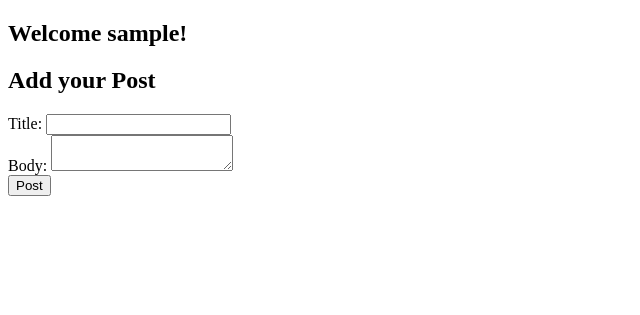
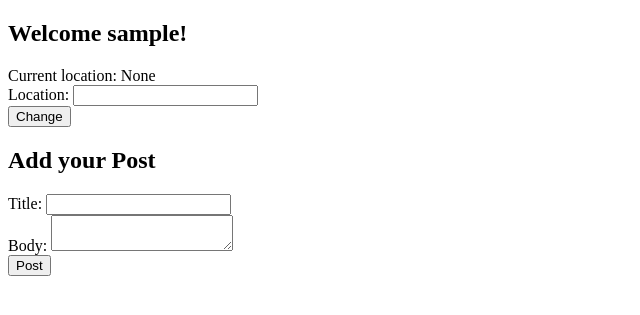
Before and after one commit to Nadtochii/post, a Django app: page / in a window 1280 px wide. Shown: the part 26-341 px from the top of the page, without its empty margins (0-640 px from the left). Run offline with Django 3.2, Linux system fonts and the light colour scheme; the visitor is signed in with stand-in values (Sample User, id 1); data comes from the database, SQL or seed files in the repository; data that the repository does not hold is empty; some libraries are stand-ins or nearby versions.

Commit message:
Add custom user field - location

```diff
--- a/mysite/post/models.py
+++ b/mysite/post/models.py
@@ -6,17 +6,18 @@ from django.db.models.signals import post_save
 from django.dispatch import receiver
 
 class Profile(models.Model):
-    user = models.ForeignKey(User, on_delete=models.CASCADE)
-    email_confirmed = models.BooleanField(default=False)
-    # bio = models.TextField(max_length=500, blank=True)
-    # location = models.CharField(max_length=30, blank=True)
-    # birth_date = models.DateField(null=True, blank=True)
+    user = models.OneToOneField(User, on_delete=models.CASCADE)
+    location = models.CharField(max_length=30, null=True, blank=True)
+    birth_date = models.DateField(null=True, blank=True)
 
-# @receiver(post_save, sender=User)
-# def update_user_profile(sender, instance, created, **kwargs):
-#     if created:
-#         Profile.objects.create(user=instance)
-#     instance.profile.save()
+@receiver(post_save, sender=User)
+def create_user_profile(sender, instance, created, **kwargs):
+    if created:
+        Profile.objects.create(user=instance)
+
+@receiver(post_save, sender=User)
+def save_user_profile(sender, instance, **kwargs):
+    instance.profile.save()
 
 class Blog(models.Model):
     title = models.CharField(max_length=100)
--- a/mysite/post/urls.py
+++ b/mysite/post/urls.py
@@ -10,4 +10,5 @@ urlpatterns = [
     url(r'^activate/(?P<uidb64>[0-9A-Za-z_\-]+)/(?P<token>[0-9A-Za-z]{1,13}-[0-9A-Za-z]{1,20})/$',
         views.activate, name='activate'),
     url(r'^create_post/$', views.create_post),
+    url(r'^update_user/$', views.update_user),
 ]
--- a/mysite/post/views.py
+++ b/mysite/post/views.py
@@ -10,14 +10,15 @@ from .tokens import account_activation_token
 from django.contrib.auth.models import User
 from django.core.mail import EmailMessage
 from django.contrib.auth.decorators import login_required
-from post.models import Blog
+from post.models import Blog, Profile
 from django.views.decorators.csrf import csrf_exempt
 import json
 
 @login_required
 def home(request):
     posts = Blog.objects.all().order_by('-posted')
-    return render(request, 'home.html', {'posts': posts})
+    user = Profile.objects.get(user_id=request.user.id)
+    return render(request, 'home.html', {'posts': posts, 'location': user.location})
 
 def signup(request):
     if request.method == 'POST':
@@ -83,3 +84,16 @@ def create_post(request):
             json.dumps({"nothing to see": "this isn't happening"}),
             content_type="application/json"
         )
+
+@csrf_exempt
+def update_user(request):
+    if request.method == 'POST':
+        location = request.POST.get('location')
+        # response_data = {}
+        print("11111111111111111")
+        print(request.user.id)
+        user = Profile.objects.get(user_id=request.user.id)
+        user.location = location
+        user.save()
+
+        return redirect('/')
--- a/mysite/templates/home.html
+++ b/mysite/templates/home.html
@@ -2,6 +2,12 @@
 
 {% block content %}
     <h2>Welcome {{ user.username }}!</h2>
+    <span id="current-location">Current location: {{ location }}</span>
+    <form action="/update_user/" method="POST" id="update-user">
+        {% csrf_token %}
+        Location: <input type="text" name="location" id="location"><br>
+        <input type="submit" value="Change">
+    </form>
     <h2>Add your Post</h2>
     <form action="/create_post/" method="POST" id="post-form">
         {% csrf_token %}
```
Also changed, not shown: mysite/static/main.js (line endings or trailing spaces).
